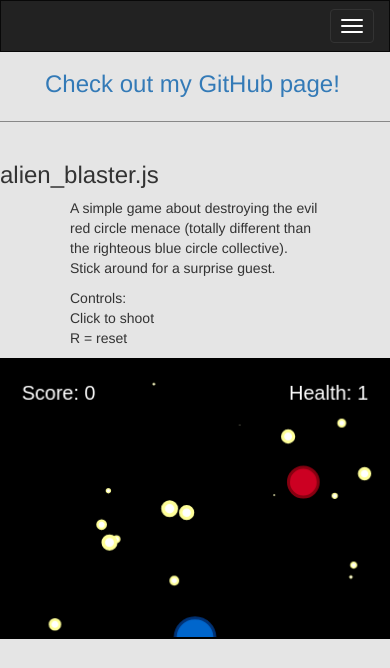
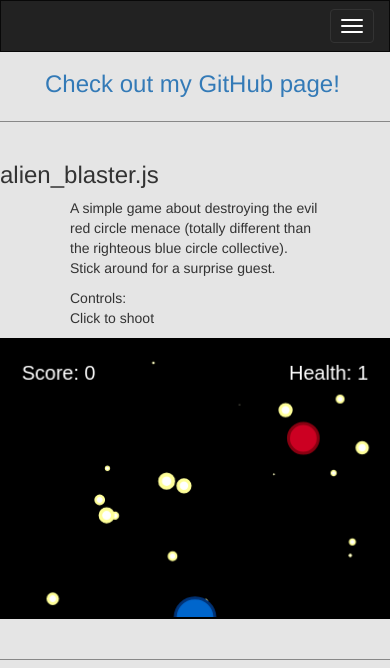
Before and after one commit to louiswheeleriv/louiswheeleriv.github.io, a plain HTML site: page projects.html in a window 390 px wide. Shown: the part 176-844 px from the top of the page. Drawn offline with Linux system fonts and the light colour scheme.

Commit message:
Updated alien_blaster.js to use click to reset, mobile-friendly

```diff
--- a/js/alien_blaster.js
+++ b/js/alien_blaster.js
@@ -91,7 +91,7 @@ var restartText = new PointText({
     justification: 'center',
     fontSize: 30,
     fillColor: 'white',
-    content: 'Press R to restart',
+    content: 'Click anywhere to restart',
     visible: false
 });
 
@@ -436,12 +436,8 @@ function setupGame(numDef, hp, invRate) {
 function onMouseUp(event) {
     if (isPlayerAlive()) {
         bullets.push(defenders[0].fire(event.point));
-    }
-}
-
-function onKeyUp(event) {
-    // If R key pressed, reset
-    if (event.key == 'r') {
+    } else {
+        // Reset if player clicks after game over
         setupGame(NUM_DEFENDERS, PLAYER_MAX_HEALTH, INVADER_RATE);
     }
 }
--- a/projects.html
+++ b/projects.html
@@ -59,8 +59,7 @@
 
                     <p>
                         Controls:<br/>
-                        Click to shoot<br/>
-                        R = reset
+                        Click to shoot
                     </p>
                 </div>
 
```
